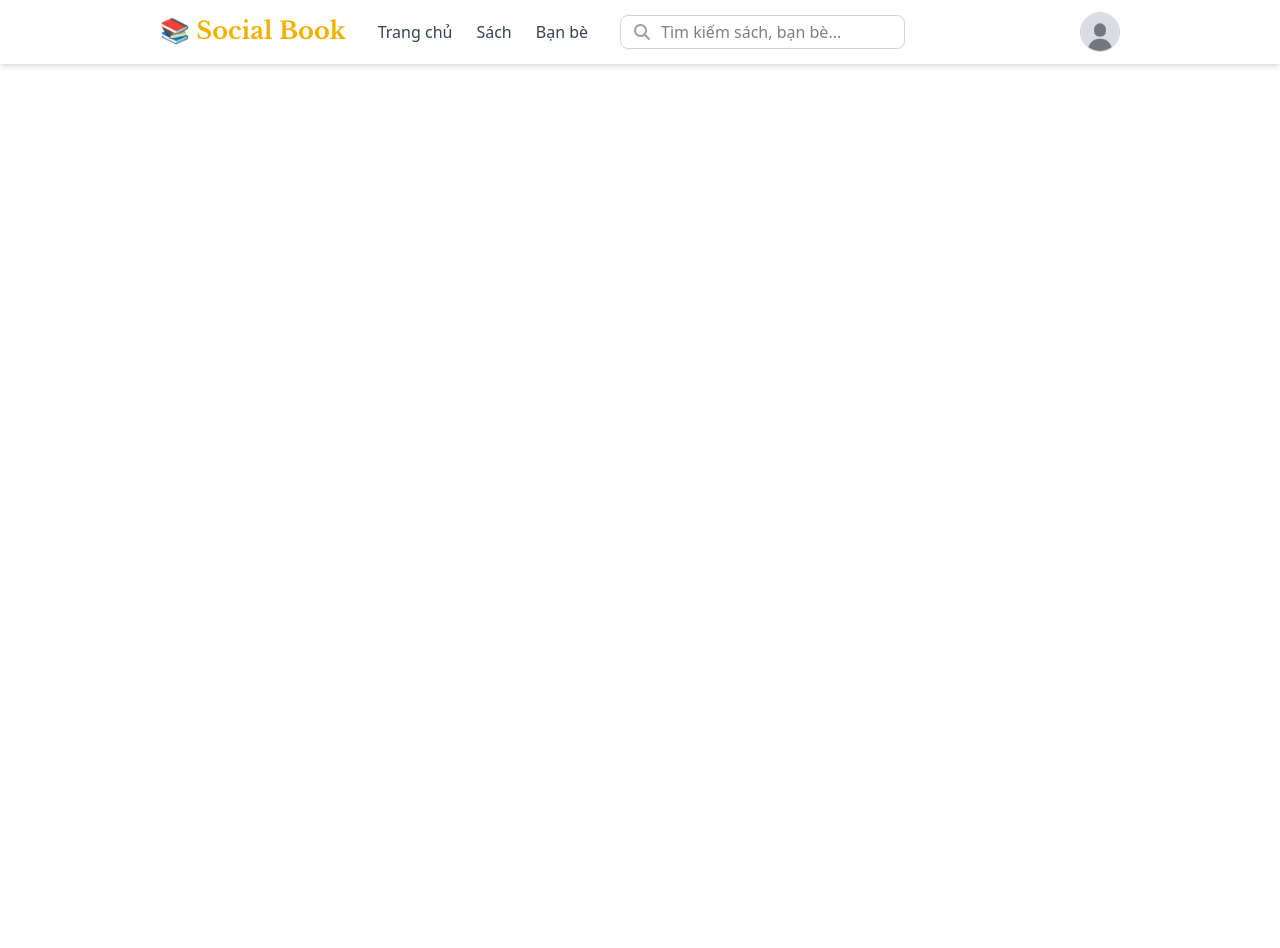
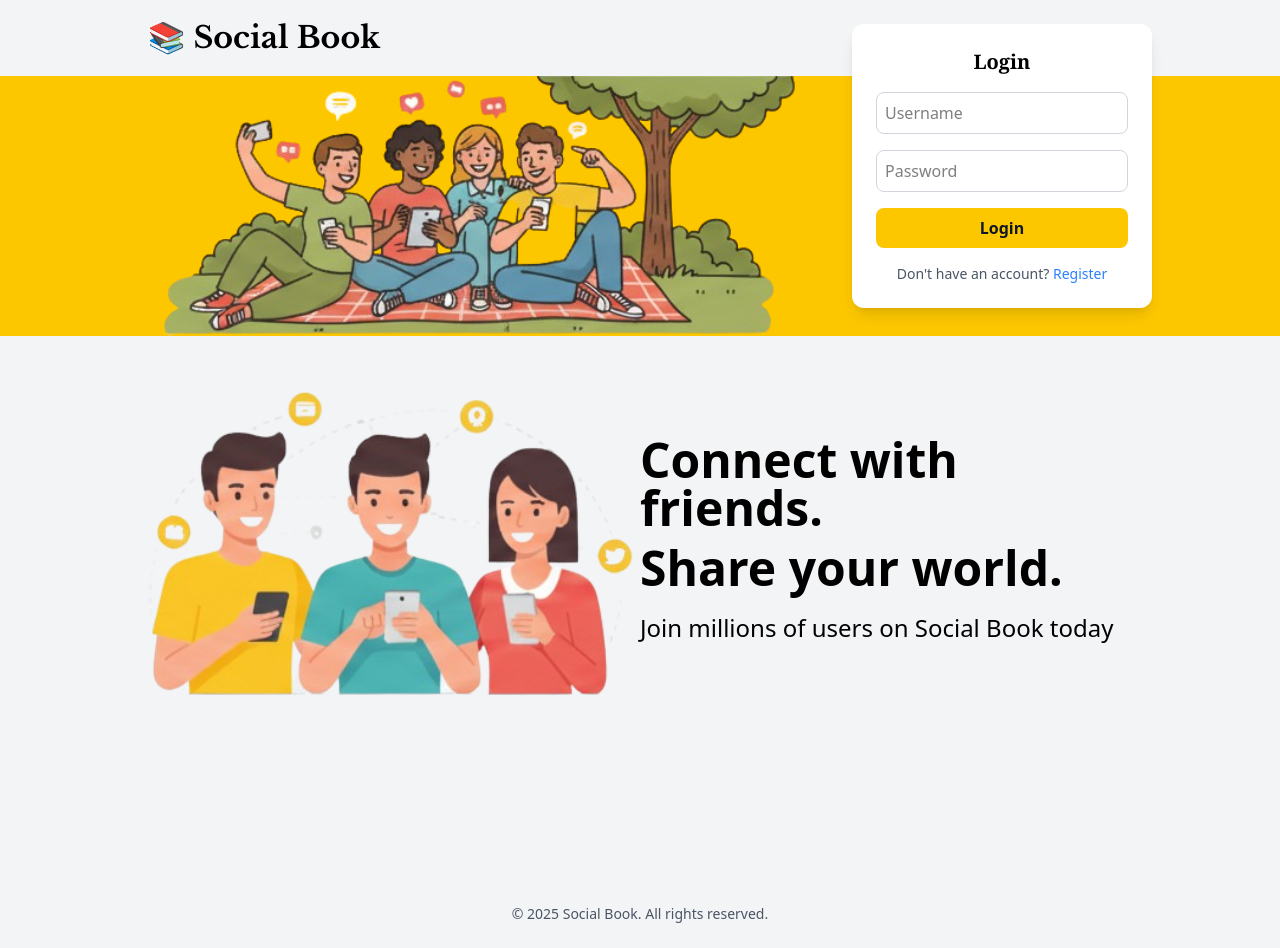
Before and after one commit to DatPham124/social-book-app, a Vue app: page /login in a window 1280 px wide. Before the commit the page ends 800 px from the top, so only its background shows below. Built offline with nearby package versions, Linux system fonts and the light colour scheme.

Commit message:
feat(login): add route, redirect Login to Home

```diff
--- a/package.json
+++ b/package.json
@@ -17,7 +17,8 @@
     "@tailwindcss/vite": "^4.1.13",
     "axios": "^1.12.2",
     "tailwindcss": "^4.1.13",
-    "vue": "^3.5.21"
+    "vue": "^3.5.21",
+    "vue-router": "^4.5.1"
   },
   "devDependencies": {
     "@vitejs/plugin-vue": "^6.0.1",
--- a/src/App.vue
+++ b/src/App.vue
@@ -1,8 +1,10 @@
 <script setup>
-import Login from './views/Login.vue'
 import Navbar from './components/Navbar.vue';
+import router from './router';
+import Home from './views/Home.vue';
+import Login from './views/Login.vue';
 </script>
 
 <template>
-  <Navbar />
+  <router-view />
 </template>
--- a/src/components/LoginForm.vue
+++ b/src/components/LoginForm.vue
@@ -1,10 +1,12 @@
 <script setup lang="ts">
 import { ref } from "vue"
 import axios from "axios"
+import { useRouter } from "vue-router"
 
 const username = ref("");
 const password = ref("");
 const errorMessage = ref("");
+const router = useRouter();
 
 async function login() {
     try {
@@ -23,8 +25,7 @@ async function login() {
         const { access_token } = response.data;
         localStorage.setItem("token", access_token);
 
-        alert("gut")
-
+        router.push('/home');
     }
     catch (error) {
         if (axios.isAxiosError(error) && error.response) {
--- a/src/main.js
+++ b/src/main.js
@@ -1,6 +1,7 @@
 import { createApp } from 'vue'
 import './style.css'
 import App from './App.vue'
+import router from './router/index.js'
 
 /* add fontawesome core */
 import { library } from '@fortawesome/fontawesome-svg-core'
@@ -18,5 +19,6 @@ const app = createApp(App)
 
 app.component('font-awesome-icon', FontAwesomeIcon)
 
+app.use(router)
 
 app.mount('#app')
--- /dev/null
+++ b/src/router/index.js
@@ -0,0 +1,16 @@
+import { createRouter, createWebHistory } from "vue-router";
+import Home from "../views/Home.vue";
+import Login from "../views/Login.vue";
+
+const routes = [
+    {path: "/login", name: "Login", component: Login},
+    {path: "/home", name: "Home", component: Home},
+    {path: "/", redirect: "/login"}
+]
+
+const router = createRouter({
+    history: createWebHistory(),
+    routes
+})
+
+export default router;
--- a/src/views/Home.vue
+++ b/src/views/Home.vue
@@ -1,2 +1,8 @@
+<script setup>
+// import {Navbar} from '../components/Navbar.vue';
+</script>
+
 <template>
+    <h1>Giao dien trang chu</h1>
+    <!-- <Navbar /> -->
 </template>
```
Also changed, not shown: 1 other file (tests, documents, lock files or other folders).
